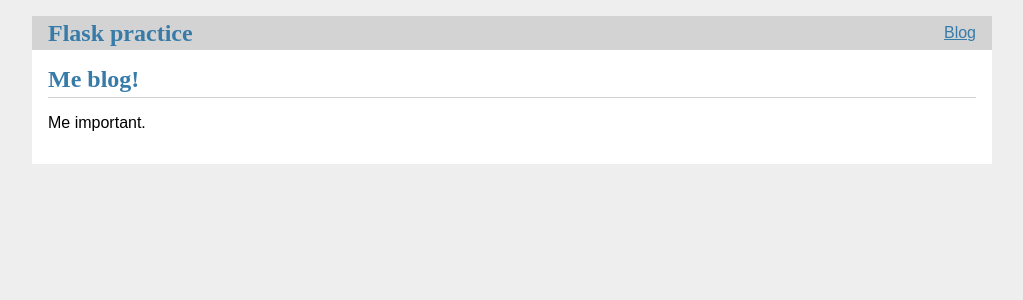
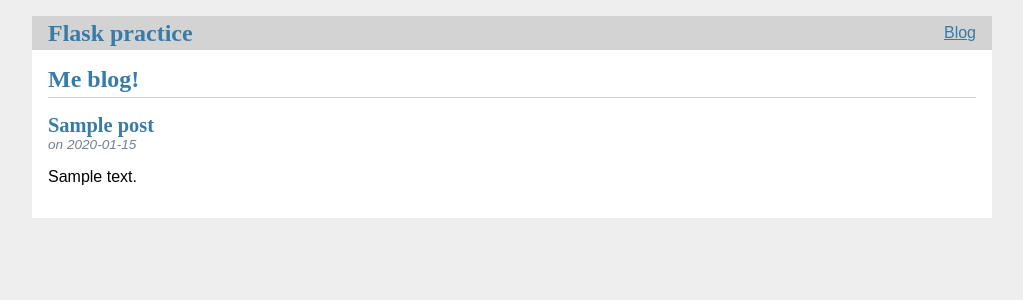
Before and after one commit to ali-abdulzhalilov/flsk-prctc, a Flask app: template app/templates/blog/index.html in a window 1280 px wide. Shown: the top 300 px of the page, without its empty margins (128-1151 px from the left). Run offline with Flask 2, Linux system fonts and the light colour scheme; the template is opened without the code that fills it: most values are stand-ins (such as "Sample title", 1, 10 or a date in 2020).

Commit message:
display all posts

```diff
--- a/app/templates/blog/index.html
+++ b/app/templates/blog/index.html
@@ -5,5 +5,18 @@
 {% endblock %}
 
 {% block content %}
-	<p>Me important.</p>
+	{% for post in posts %}
+		<article class="post">
+			<header>
+				<div>
+					<h1>{{ post['title'] }}</h1>
+					<div class="about">on {{ post['created'].strftime('%Y-%m-%d') }}</div>
+				</div>
+			</header>
+			<p class="body">{{ post['body'] }}</p>
+		</article>
+		{% if not loop.last %}
+			<hr>
+		{% endif %}
+	{% endfor %}
 {% endblock %}
```
Also changed, not shown: app/blog.py (+8 -0 lines).
